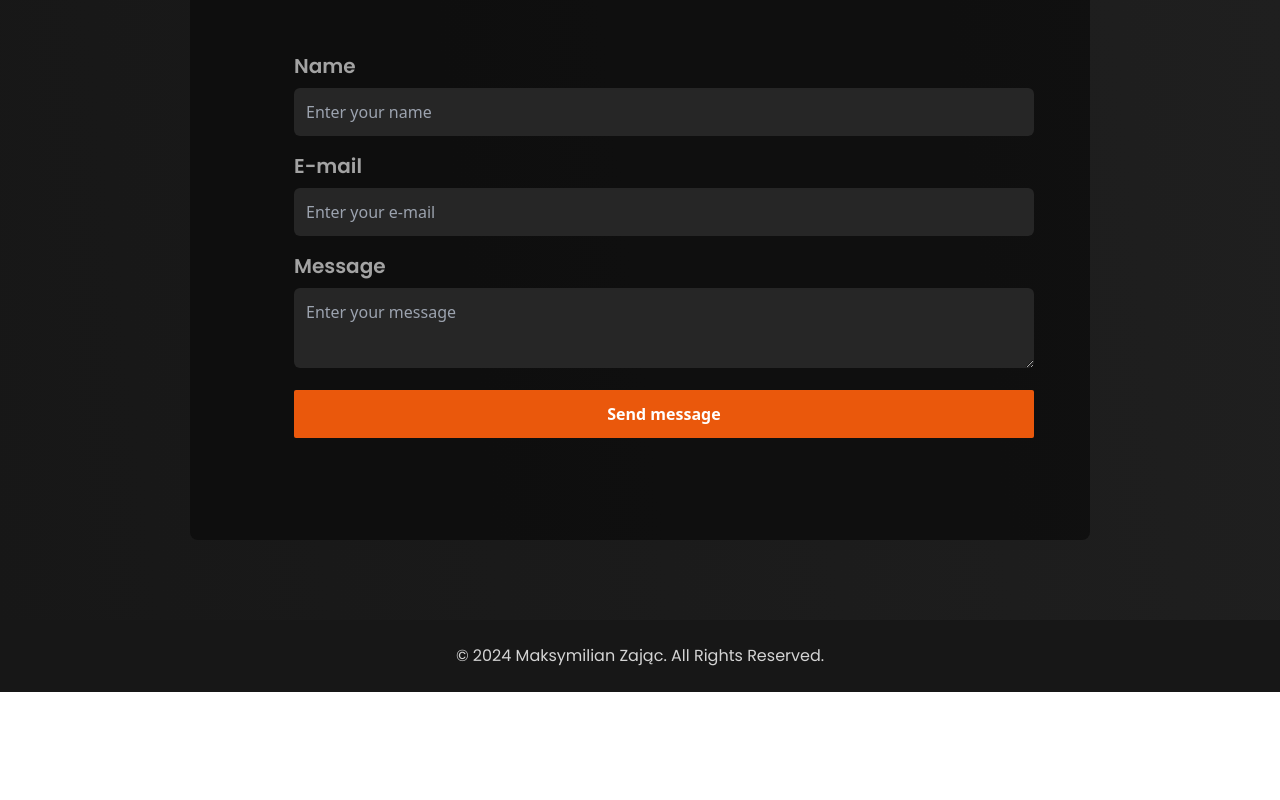
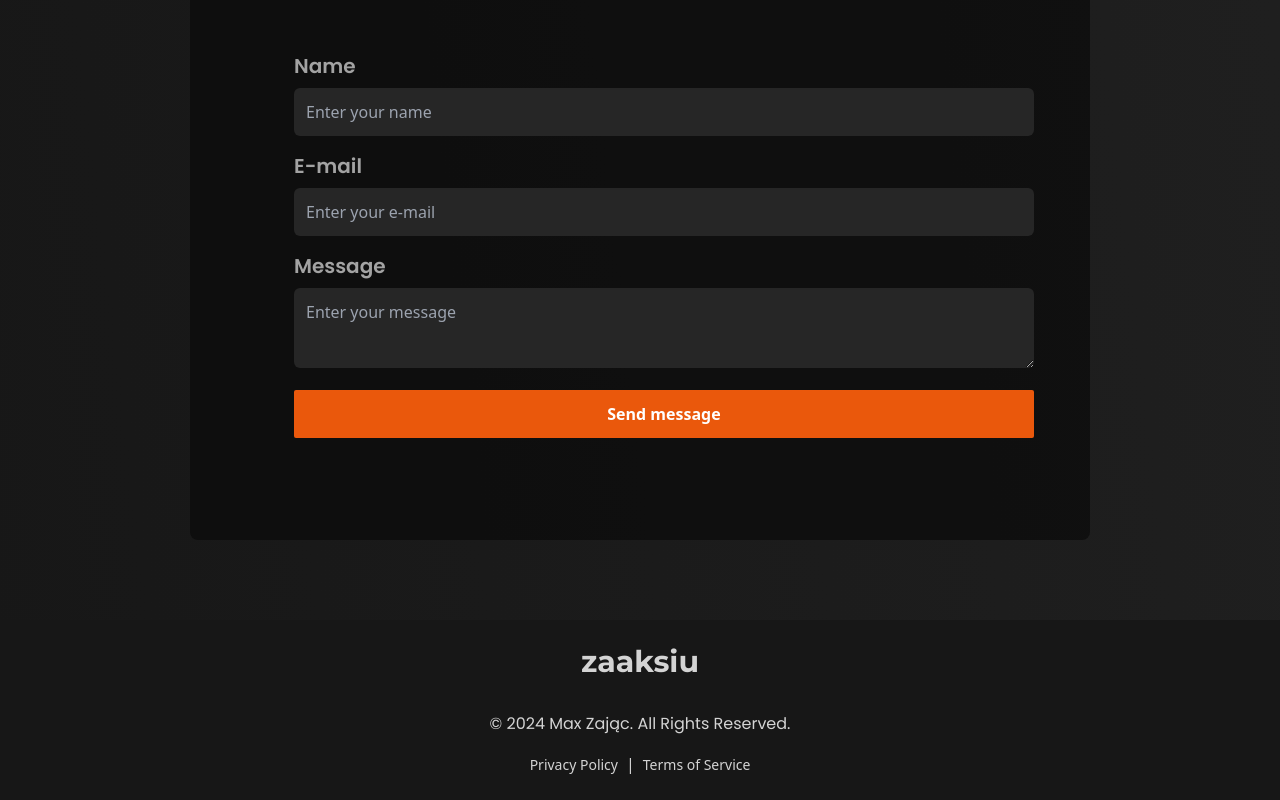
Before and after one commit to zaksiu12s/portfolio, a React (Vite) app: page / in a window 1280 px wide. Shown: the part 10298-11098 px from the top of the page. Before the commit the page ends 10990 px from the top, so only its background shows below. Built offline with nearby package versions, Linux system fonts and the light colour scheme; no server answers; what tailwindcss-animated would draw is missing.

Commit message:
added some bug fixes and improved footer element

```diff
--- a/package.json
+++ b/package.json
@@ -21,6 +21,7 @@
     "react-dom": "^18.3.1",
     "react-i18next": "^15.3.0",
     "react-particles": "^2.12.2",
+    "react-router-dom": "^7.1.1",
     "react-tsparticles": "^2.12.2",
     "tsparticles": "^3.7.1",
     "tsparticles-slim": "^2.12.0",
--- a/src/components/Footer/Footer.tsx
+++ b/src/components/Footer/Footer.tsx
@@ -1,16 +1,29 @@
 import { useTranslation } from "react-i18next";
+import NavbarLogo from "../Navbar/NavbarLogo";
 
 export default function Footer() {
     const { t } = useTranslation();
 
     return (
         <footer className="text-neutral-300 py-6 pb-12 sm:pb-6 relative z-0">
-            <div className="absolute inset-0 bg-neutral-900 -z-10"></div>
-            <div className="container px-20 mx-auto text-center">
-                <p className="font-Poppins text-sm sm:text-base">
-                    &copy; {new Date().getFullYear()} Maksymilian Zając. {t("All Rights Reserved")}.
-                </p>
+            <div className="container mx-auto px-10">
+                <div className="mx-auto w-max pb-8"><NavbarLogo /></div>
+                <div className="absolute inset-0 bg-neutral-900 -z-10"></div>
+                <div className="container px-20 mx-auto text-center">
+                    <p className="font-Poppins text-sm sm:text-base">
+                        &copy; {new Date().getFullYear()} {t("Max")} Zając. {t("All Rights Reserved")}.
+                    </p>
+                </div>
+                <div className="mt-4 mx-auto w-max">
+                    <a href="/privacy-policy" className="text-sm">
+                        {t("Privacy Policy")}
+                    </a>
+                    <span className="mx-2">|</span>
+                    <a href="/terms-of-service" className="text-sm">
+                        {t("Terms of Service")}
+                    </a>
+                </div>
             </div>
-        </footer>
+        </footer >
     );
 }
--- a/src/translations/Polish.ts
+++ b/src/translations/Polish.ts
@@ -59,5 +59,11 @@ export default {
     "websites.": "strony internetowe.",
     "apps.": "aplikacje.",
     "experiences.": "unikalne projekty.",
-    "I build": "Tworzę"
+    "I build": "Tworzę",
+    "Privacy Policy": "Polityka Prywatności",
+    "Terms of Service": "Warunki Usługi",
+    "All Rights Reserved": "Wszystkie prawa zastrzeżone",
+    "Stay in touch": "Pozostańmy w kontakcie",
+    "Sign up": "Zapisz się",
+    "Max": "Maksymilian"
 }
```
Also changed, not shown: 1 other file (tests, documents, lock files or other folders).
